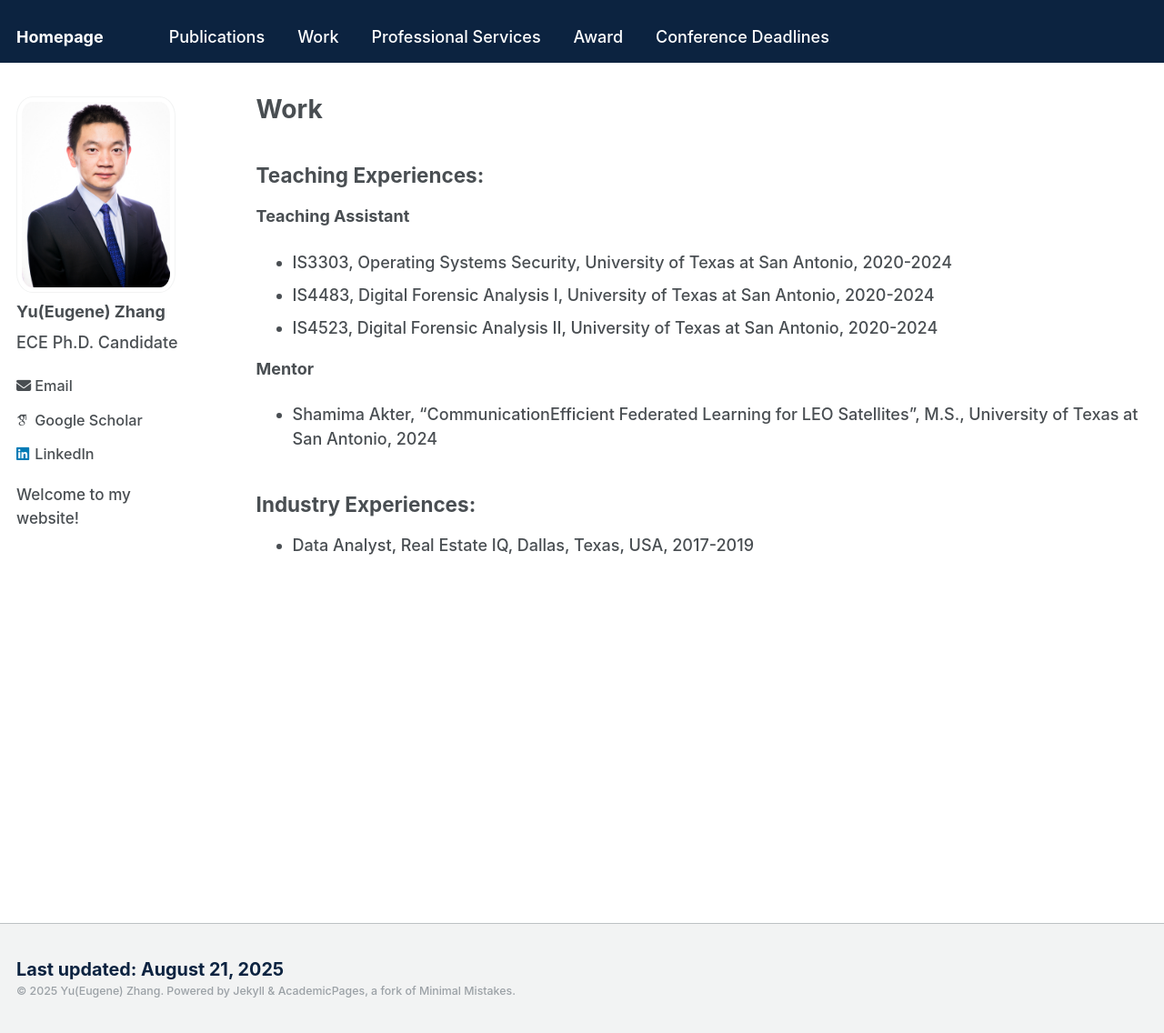
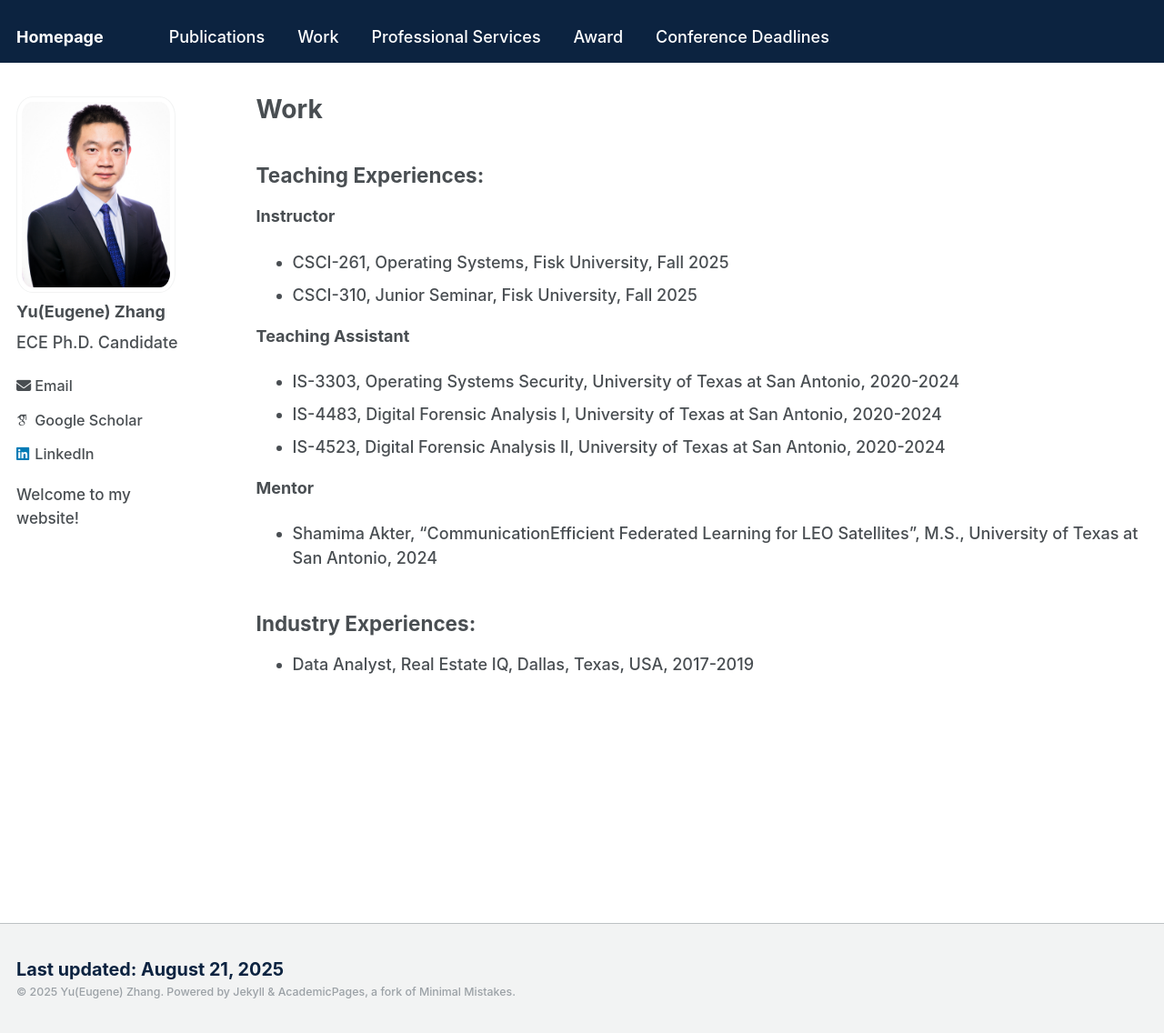
Before and after one commit to Yu-Zhang-Eugene/yu-zhang-eugene.github.io, a Jekyll site: the page built from _pages/work.md, in a window 1280 px wide and 1136 px high. Shown: the whole window at 91% size. Built offline with Jekyll 4.4.1, drawn with Linux system fonts in a browser that asks for light colours; some web fonts are replaced; a script that is not in the unit is left out.

Commit message:
Update work.md

```diff
--- a/_pages/work.md
+++ b/_pages/work.md
@@ -8,10 +8,14 @@ author_profile: true
 
 Teaching Experiences:
 ------
+**Instructor**
+- CSCI-261, Operating Systems, Fisk University, Fall 2025
+- CSCI-310, Junior Seminar, Fisk University, Fall 2025
+
 **Teaching Assistant**
-- IS3303, Operating Systems Security, University of Texas at San Antonio, 2020-2024
-- IS4483, Digital Forensic Analysis I, University of Texas at San Antonio, 2020-2024
-- IS4523, Digital Forensic Analysis II, University of Texas at San Antonio, 2020-2024
+- IS-3303, Operating Systems Security, University of Texas at San Antonio, 2020-2024
+- IS-4483, Digital Forensic Analysis I, University of Texas at San Antonio, 2020-2024
+- IS-4523, Digital Forensic Analysis II, University of Texas at San Antonio, 2020-2024
 
 **Mentor**
 - Shamima Akter, "CommunicationEfficient Federated Learning for LEO Satellites", M.S., University of Texas at San Antonio, 2024
```
